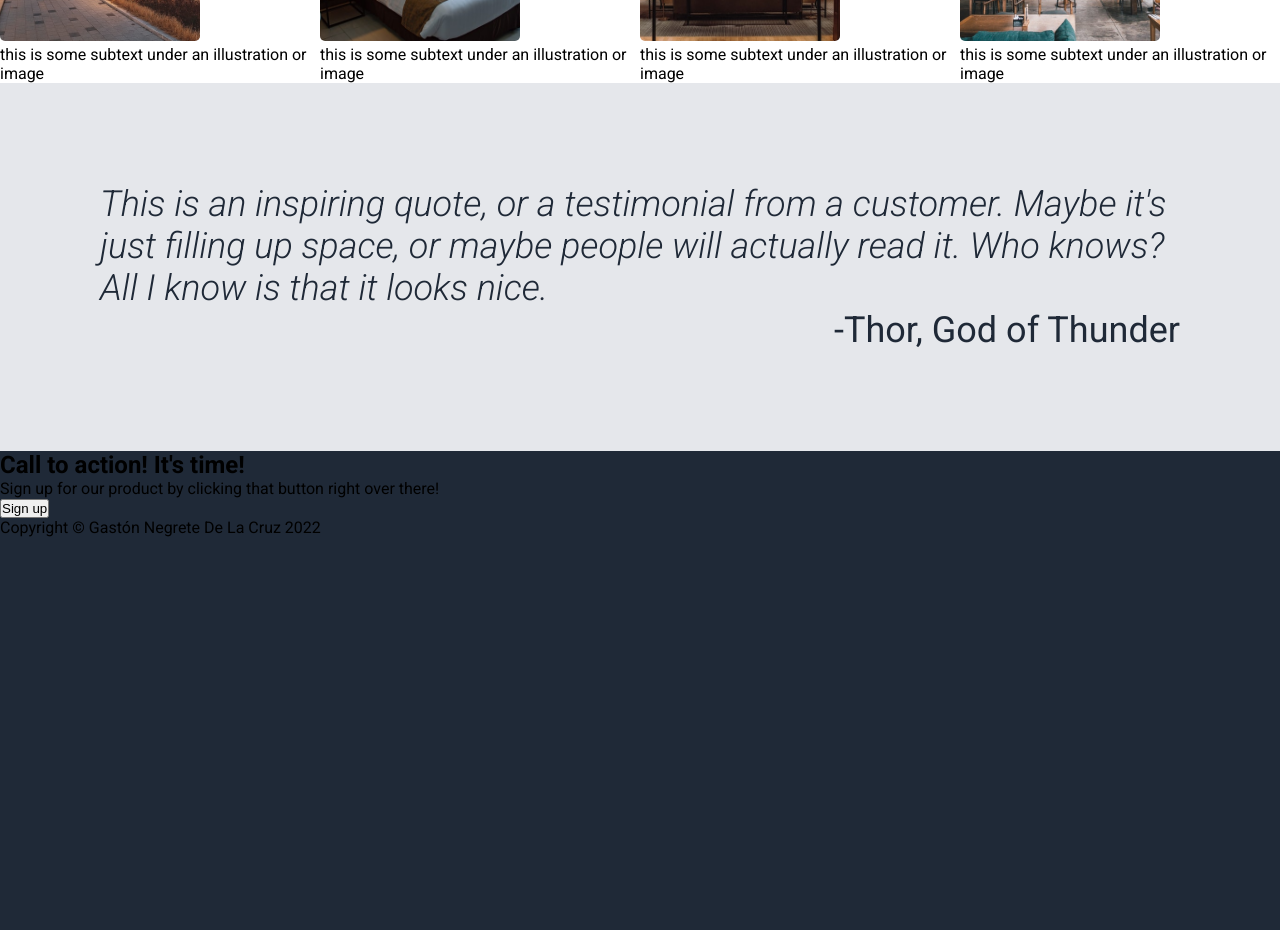
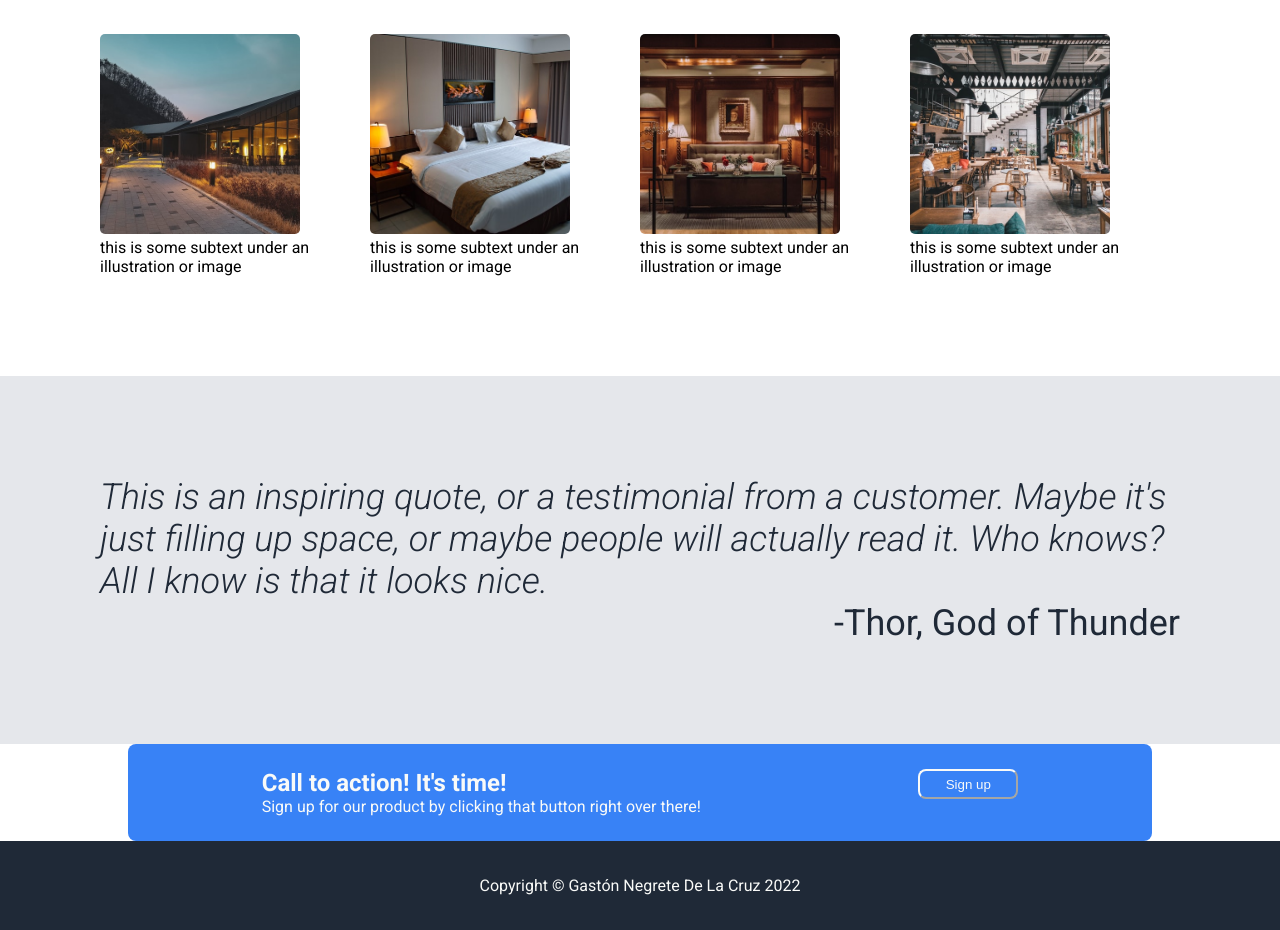
Before and after one commit to Etergen92/odin-landingpage, a plain HTML site: page index.html in a window 1280 px wide. Shown: the part 542-1472 px from the top of the page. Before the commit the page ends 1079 px from the top, so only its background shows below. Drawn offline with Linux system fonts and the light colour scheme.

Commit message:
Modification of position of some of the elements and style of the Call to action card and footer

```diff
--- a/index.html
+++ b/index.html
@@ -67,9 +67,11 @@
         </section>
 
         <section class="signUp">
-            <h2 class="signUp_title">Call to action! It's time!</h2>
-            <p class="signUp_texte">Sign up for our product by clicking that button right over there!</p>
-            <button>Sign up</button>
+            <div>
+                <h2 class="signUp__title">Call to action! It's time!</h2>
+                <p class="signUp__text">Sign up for our product by clicking that button right over there!</p>
+            </div>
+            <button class="signUp__button">Sign up</button>
         </section>
     </main>
 
--- a/style.css
+++ b/style.css
@@ -5,9 +5,9 @@
 }
 
 body{
-
     font-family: 'Roboto', sans-serif;
-    background-color: #1F2937;
+    background-color: white;
+    /* background-color: #1F2937; */
 
 }
 
@@ -16,6 +16,8 @@ body{
 .navbar{
     display: flex;
     justify-content: space-between;
+    background-color: #1F2937;
+    padding: 20px;
 
 }
 
@@ -44,6 +46,8 @@ body{
 .welcome{
     display: flex;
     justify-content: space-around;
+    background-color: #1F2937;
+    padding: 60px;
 }
 
 .welcome__info{
@@ -58,12 +62,13 @@ body{
 
 .welcome__img{
     width: 35%;
-    height: 300px;
+    height: 210px;
     object-fit: cover;
 }
 
 .welcome__info--btn{
     padding: 5px;
+    margin-top: 10px;
     width: 95px;
     border-style: none;
     border-radius: 8px;
@@ -74,7 +79,12 @@ body{
 .group-cards{
 
     background-color: white;
+    padding: 50px;
+}
 
+.group-cards--card{
+    width: 400px;
+    height: 400px;
 }
 
 .group-cards__title{
@@ -86,6 +96,7 @@ body{
 
 .cardsFlex{
     display: flex;
+    padding: 50px;
     justify-content: center;
 }
 
@@ -109,6 +120,36 @@ body{
     font-style: normal;
 }
 
+.signUp{
+    display: flex;
+    justify-content: space-around;
+    background-color: #3882F6;
+    color: #F9FAF8;
+    width: 80%;
+    margin: 0 auto;
+    padding: 25px;
+    border-radius: 8px;
+
+}
+
+.signUp__button{
+    width: 100px;
+    height: 30px;
+    background-color: #3882F6;
+    color: #F9FAF8;
+    border-color: #F9FAF8;
+    border-radius: 8px;
+    box-shadow: none;
+}
+
 .sign-up{
     background-color: white;
+
 }
+
+footer{
+    text-align: center;
+    background-color: #1F2937;
+    color: #F9FAF8;
+    padding: 35px;
+}
```
